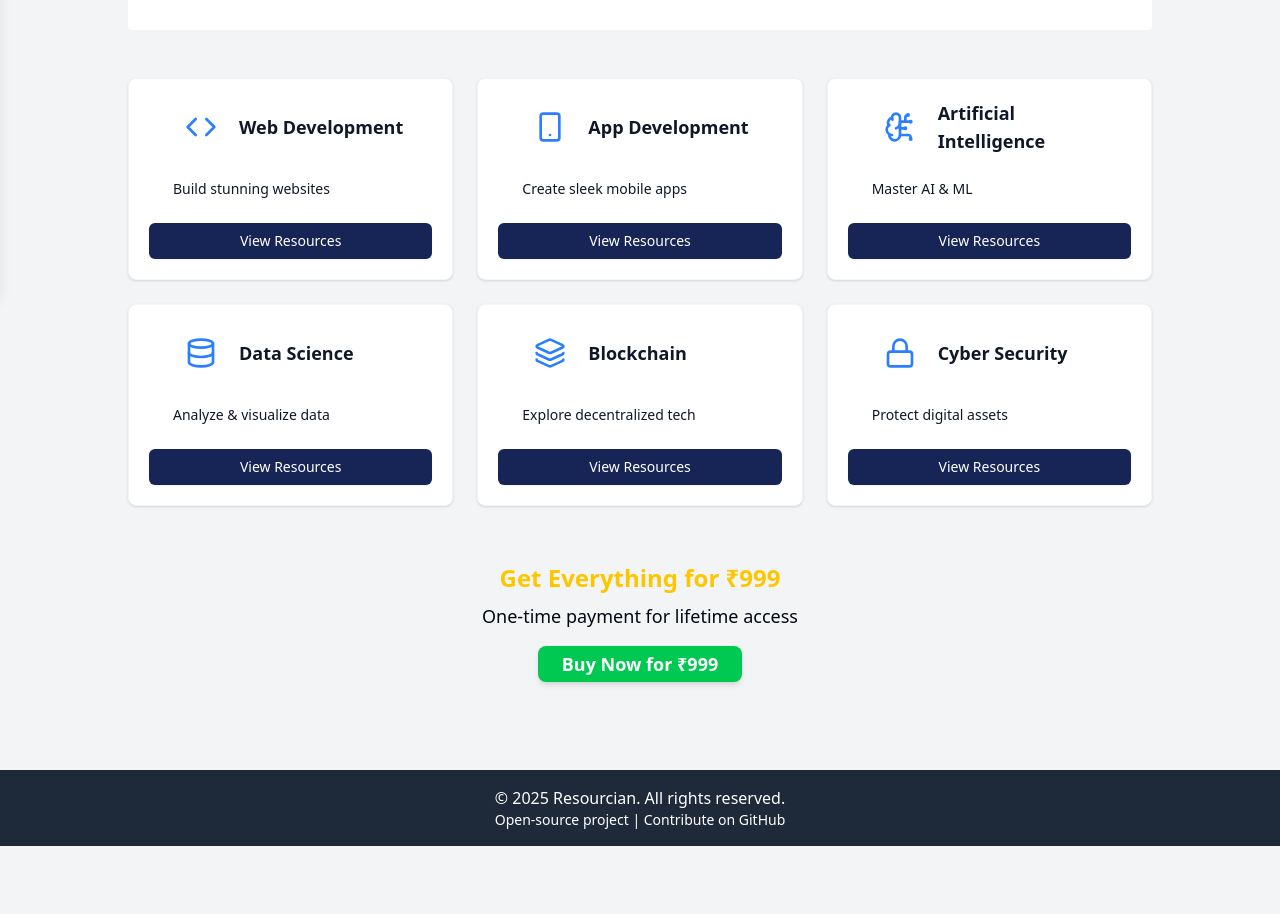
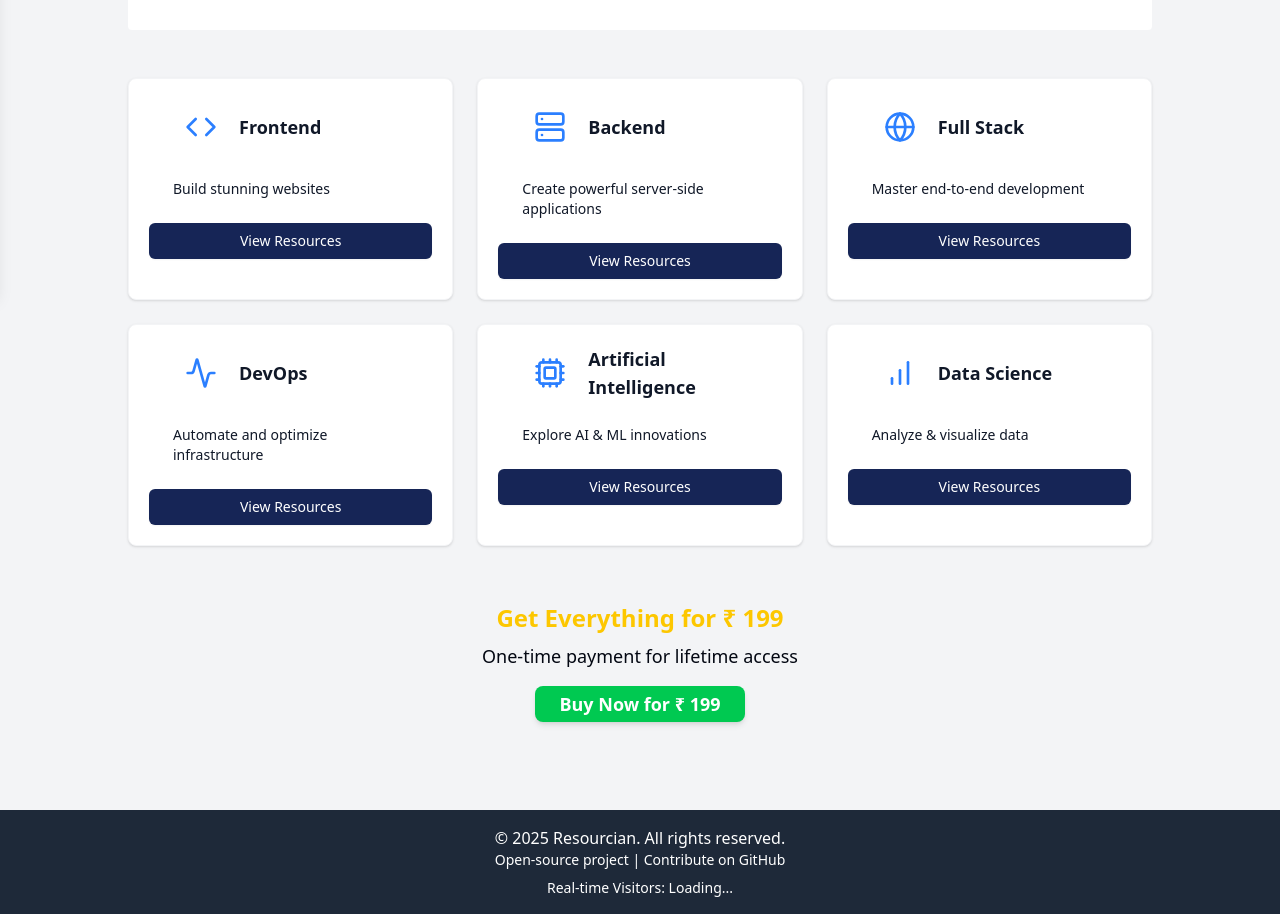
Before and after one commit to Mudavath-Giri-Naik/Resourcian, a Next.js app: page /resources in a window 1280 px wide. Shown: the part 506-1420 px from the top of the page. Before the commit the page ends 1352 px from the top, so only its background shows below. Built offline with nearby package versions, Linux system fonts and the light colour scheme; no server answers.

Commit message:
Real time visitors count

```diff
--- /dev/null
+++ b/src/app/api/visitors.js
@@ -0,0 +1,8 @@
+import { NextResponse } from "next/server";
+
+let visitorCount = 0;
+
+export async function GET() {
+  visitorCount += 1;
+  return NextResponse.json({ count: visitorCount });
+}
--- a/src/app/components/Footer.tsx
+++ b/src/app/components/Footer.tsx
@@ -1,9 +1,32 @@
+"use client";
+
+import { useEffect, useState } from "react";
+
 export default function Footer() {
+  const [visitorCount, setVisitorCount] = useState(null);
+
+  useEffect(() => {
+    const fetchVisitorCount = async () => {
+      try {
+        const response = await fetch("/api/visitors");
+        const data = await response.json();
+        setVisitorCount(data.count);
+      } catch (error) {
+        console.error("Error fetching visitor count:", error);
+      }
+    };
+
+    fetchVisitorCount();
+  }, []);
+
   return (
     <footer className="bg-gray-800 text-white py-4 mt-10">
       <div className="container mx-auto text-center">
         <p>© 2025 Resourcian. All rights reserved.</p>
         <p className="text-sm">Open-source project | Contribute on GitHub</p>
+        <p className="text-sm mt-2">
+          Real-time Visitors: {visitorCount !== null ? visitorCount : "Loading..."}
+        </p>
       </div>
     </footer>
   );
--- a/src/app/resources/page.tsx
+++ b/src/app/resources/page.tsx
@@ -2,8 +2,8 @@
 
 import { Card, CardContent, CardHeader, CardTitle } from "@/components/ui/card";
 import { Button } from "@/components/ui/button";
-import { CheckCircle, Code, Smartphone, BrainCircuit, Database, Lock, Layers } from "lucide-react";
 import { useRouter } from "next/navigation";
+import { Code, Server, Globe, Activity,CheckCircle, Cpu, BarChart } from "lucide-react";
 
 const resources = [
   "📜 Handwritten Notes",
@@ -15,12 +15,12 @@ const resources = [
 ];
 
 const domains = [
-  { name: "Web Development", icon: Code, slogan: "Build stunning websites", link: "/resources/web-development" },
-  { name: "App Development", icon: Smartphone, slogan: "Create sleek mobile apps", link: "/resources/app-development" },
-  { name: "Artificial Intelligence", icon: BrainCircuit, slogan: "Master AI & ML", link: "/resources/ai" },
-  { name: "Data Science", icon: Database, slogan: "Analyze & visualize data", link: "/resources/data-science" },
-  { name: "Blockchain", icon: Layers, slogan: "Explore decentralized tech", link: "/resources/blockchain" },
-  { name: "Cyber Security", icon: Lock, slogan: "Protect digital assets", link: "/resources/cyber-security" }
+  { name: "Frontend", icon: Code, slogan: "Build stunning websites", link: "/resources/web-development" },
+  { name: "Backend", icon: Server, slogan: "Create powerful server-side applications", link: "/resources/app-development" },
+  { name: "Full Stack", icon: Globe, slogan: "Master end-to-end development", link: "/resources/full-stack" },
+  { name: "DevOps", icon: Activity, slogan: "Automate and optimize infrastructure", link: "/resources/devops" },
+  { name: "Artificial Intelligence", icon: Cpu, slogan: "Explore AI & ML innovations", link: "/resources/ai" },
+  { name: "Data Science", icon: BarChart, slogan: "Analyze & visualize data", link: "/resources/data-science" }
 ];
 
 export default function ResourcesPage() {
@@ -34,7 +34,7 @@ export default function ResourcesPage() {
         <h1 className="text-4xl font-bold text-blue-950">Premium Tech Resources 🚀</h1>
         <p className="text-lg text-gray-950 mt-2">Get high-quality learning materials for Web, AI, Data Science & more!</p>
         <Button className="mt-4 bg-blue-900 hover:bg-yellow-600 text-white font-semibold px-6 py-3 rounded-lg shadow-md">
-          Get All for ₹999
+          Get All for ₹ 199
         </Button>
       </section>
 
@@ -85,10 +85,10 @@ export default function ResourcesPage() {
 
       {/* PRICING SECTION */}
       <div className="mt-14 text-center">
-        <h2 className="text-2xl font-bold text-yellow-400">Get Everything for ₹999</h2>
+        <h2 className="text-2xl font-bold text-yellow-400">Get Everything for ₹ 199</h2>
         <p className="text-lg text-gray-950 mt-2">One-time payment for lifetime access</p>
         <Button className="mt-4 bg-green-500 hover:bg-green-600 text-white font-semibold text-lg px-6 py-3 rounded-lg shadow-md">
-          Buy Now for ₹999
+          Buy Now for ₹ 199
         </Button>
       </div>
 
```
Lines whose indentation alone changed are shown as unchanged.
